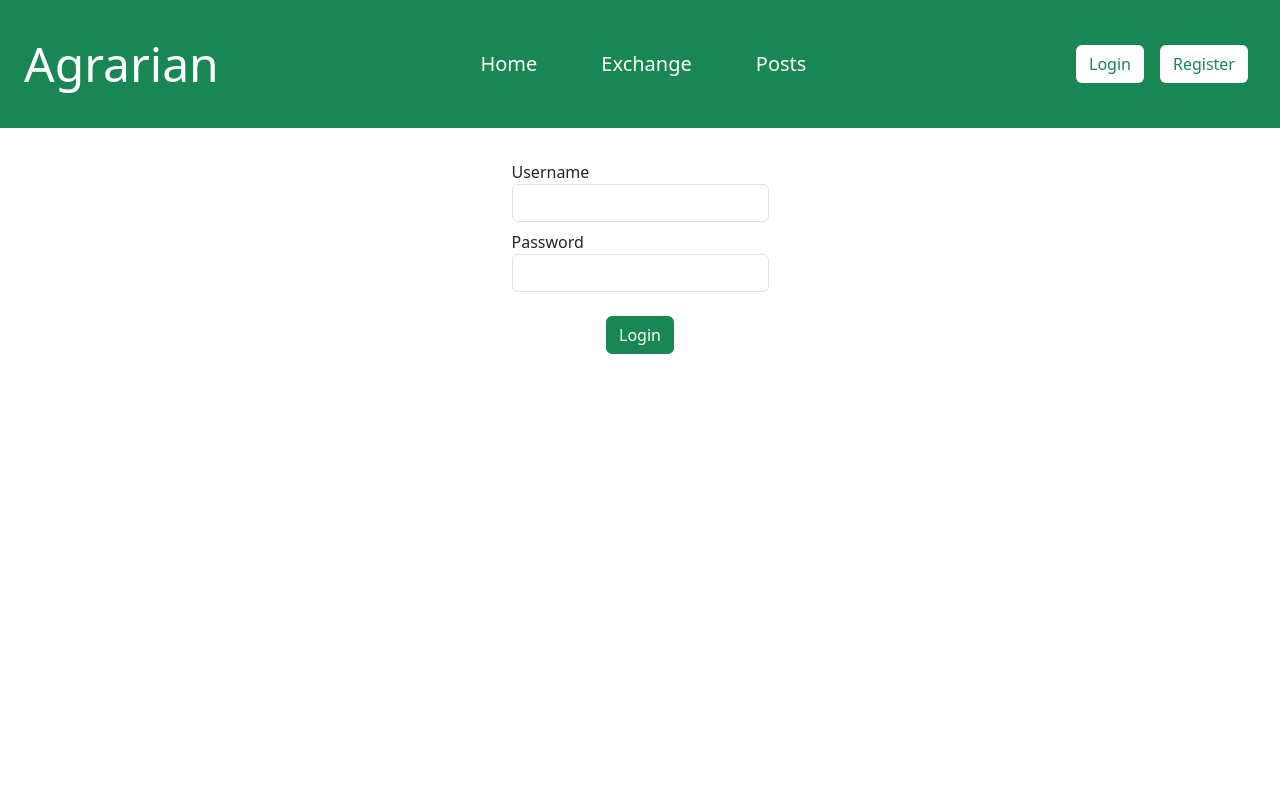
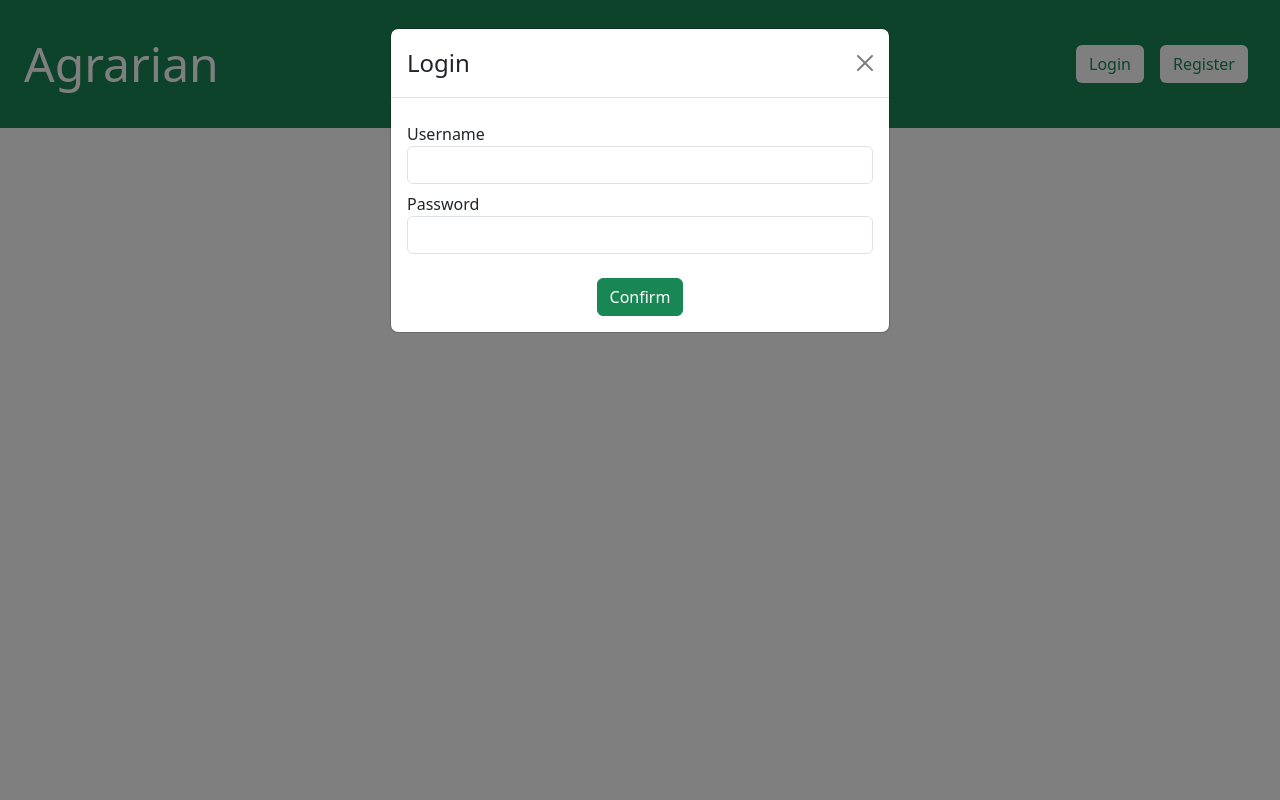
Before and after one commit to CraigAT1181/fe-agrarian-react, a React (Vite) app: page /login in a window 1280 px wide. Shown: the top 800 px of the page. Built offline with nearby package versions, Linux system fonts and the light colour scheme.

Commit message:
Refactored Login to implement modal

```diff
--- a/src/components/Login.jsx
+++ b/src/components/Login.jsx
@@ -2,15 +2,22 @@ import React, { useState } from "react";
 import { userLogin } from "../api/api";
 import { useAuth } from "./AuthContext";
 import { useNavigate } from "react-router-dom";
+import { Modal, Alert } from "react-bootstrap";
 
 export default function Login() {
   const [isLoading, setIsLoading] = useState(false);
-  const [error, setError] = useState(null);
+  const [error, setError] = useState("");
   const [username, setUsername] = useState("");
   const [password, setPassword] = useState("");
+  const [show, setShow] = useState(true);
   const { login } = useAuth();
 
   const navigate = useNavigate();
+
+  const handleClose = () => {
+    setShow(false);
+    navigate("/");
+  };
 
   const loginHandler = async (e) => {
     e.preventDefault();
@@ -21,30 +28,23 @@ export default function Login() {
 
         navigate("/");
       })
-      .catch(
-        ({
-          response: {
-            status,
-            data: { message },
-          },
-        }) => {
-          setIsLoading(false);
-          setError({ status, message: message });
-        }
-      );
+      .catch(() => {
+        setIsLoading(false);
+        setError("Invalid username or password.");
+      });
   };
 
   if (isLoading) return <p>Logging you in...</p>;
-  if (error)
-    return (
-      <p>
-        Error {error.status} {error.message}
-      </p>
-    );
 
   return (
-    <section className="container">
-      <div className="d-flex justify-content-center">
+    <Modal
+      show={show}
+      onHide={handleClose}>
+      <Modal.Header closeButton>
+        <Modal.Title>Login</Modal.Title>
+      </Modal.Header>
+      <Modal.Body>
+        {error && <Alert variant="danger">{error}</Alert>}
         <form onSubmit={loginHandler}>
           <div className="form-group mt-2">
             <label htmlFor="username">Username</label>
@@ -70,16 +70,11 @@ export default function Login() {
             <button
               className="btn btn-success"
               type="submit">
-              Login
+              Confirm
             </button>
           </div>
         </form>
-      </div>
-      {error && (
-        <p>
-          Error: {error.status} - {error.message}
-        </p>
-      )}
-    </section>
+      </Modal.Body>
+    </Modal>
   );
 }
```
Also changed, not shown: notes.txt.
